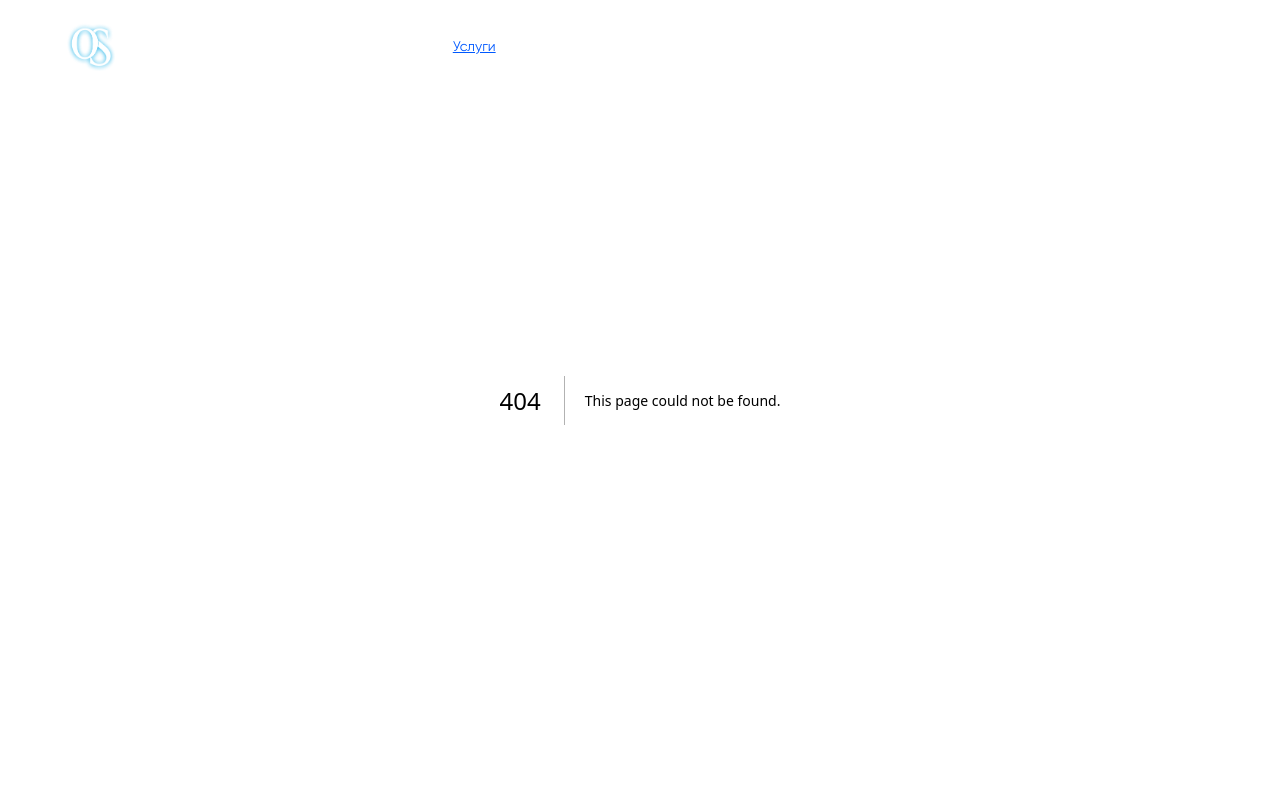
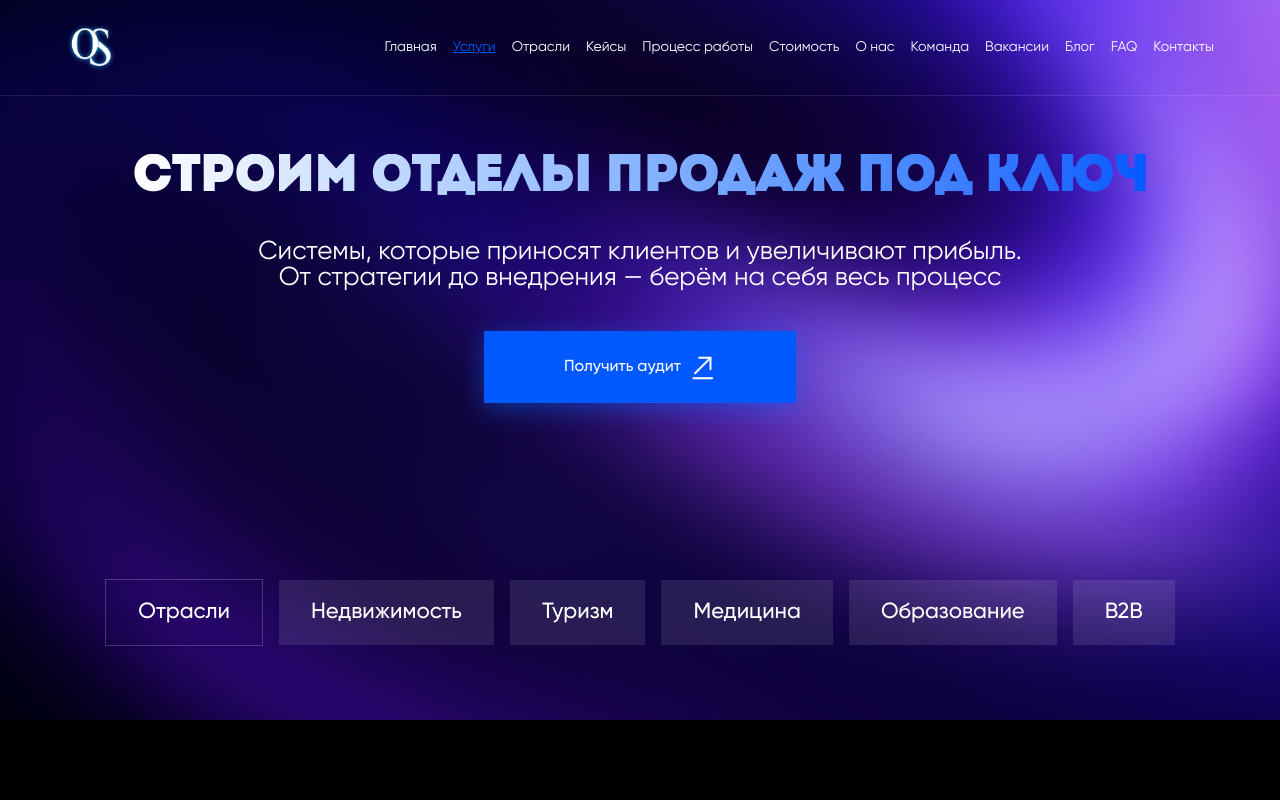
Before and after one commit to IslamAsankojoev/onoysat, a Next.js app: page /services in a window 1280 px wide. Before the commit this address had no page. Shown: the top 800 px of the page. Built offline with nearby package versions, Linux system fonts and the light colour scheme; a web font is replaced by a local one.

Commit message:
added services page

```diff
--- /dev/null
+++ b/app/services/page.tsx
@@ -0,0 +1,13 @@
+import { Application, Cases, FAQ, Services, ServicesHero } from '@/widgets'
+
+export default function Home() {
+  return (
+    <div>
+      <ServicesHero />
+      <Services />
+      <Cases />
+      <Application />
+      <FAQ />
+    </div>
+  )
+}
--- /dev/null
+++ b/src/widgets/ServicesHero.tsx
@@ -0,0 +1,128 @@
+'use client'
+
+import Image from 'next/image'
+import { Button, Typography } from '@/shared/ui'
+import { motion } from 'framer-motion'
+import { useScrollAnimation } from '@/shared/hooks/useScrollAnimation'
+
+// Импорты изображений
+const imgSend = '/01cfeaf1a961aa2dea706db4613c3ada3546d5cc.svg'
+const imgEllipse2 = '/af4ee9f8283046cc4514094b853008efea8a7847.png'
+const imgHeroPattern = '/3e0b53deb7f94115e48cc969b62127244a0e8fd7.svg'
+const imgFrame = '/7039737abe86ad8ac7bc3b1c19a46f72be6500db.svg'
+
+const otrasli = ['Недвижимость', 'Туризм', 'Медицина', 'Образование', 'B2B']
+
+export const ServicesHero = () => {
+  const { ref: heroRef, isInView: heroInView } = useScrollAnimation(0.1)
+
+  return (
+    <div className="relative w-full h-screen bg-black overflow-hidden">
+      {/* Фоновые декоративные элементы */}
+      <motion.div ref={heroRef} className="">
+        <Image
+          src={imgEllipse2}
+          alt="background ellipse"
+          width={2588}
+          height={1708}
+          className="w-full h-full"
+        />
+      </motion.div>
+
+      <div className="container flex flex-col justify-center gap-44 items-center absolute top-0 left-0 right-0 h-full py-20 mx-auto">
+        <motion.div
+          className="flex flex-col items-center gap-10"
+          initial={{ opacity: 0, y: 50 }}
+          animate={heroInView ? { opacity: 1, y: 0 } : { opacity: 0, y: 50 }}
+          transition={{ duration: 0.3, delay: 0.1, ease: 'easeOut' }}
+        >
+          <motion.div
+            className="flex flex-col items-center gap-[35px] text-center"
+            initial={{ opacity: 0 }}
+            animate={heroInView ? { opacity: 1 } : { opacity: 0 }}
+            transition={{ duration: 0.3, delay: 0.2 }}
+          >
+            <motion.div
+              className="flex flex-col"
+              initial={{ opacity: 0, y: 30 }}
+              animate={heroInView ? { opacity: 1, y: 0 } : { opacity: 0, y: 30 }}
+              transition={{ duration: 0.3, delay: 0.1, ease: 'easeOut' }}
+            >
+              <Typography
+                variant="h1"
+                className="text-[50px] bg-clip-text text-transparent text-5xl font-extrabold bg-gradient-to-r from-white to-accent-primary"
+              >
+                Строим отделы продаж под ключ
+              </Typography>
+            </motion.div>
+            <motion.div
+              className="w-[907px]"
+              initial={{ opacity: 0, y: 20 }}
+              animate={heroInView ? { opacity: 1, y: 0 } : { opacity: 0, y: 20 }}
+              transition={{ duration: 0.3, delay: 0.2, ease: 'easeOut' }}
+            >
+              <Typography variant="h2" className="text-white">
+                Системы, которые приносят клиентов и увеличивают прибыль. <br />
+                От стратегии до внедрения — берём на себя весь процесс
+              </Typography>
+            </motion.div>
+          </motion.div>
+
+          <motion.div
+            className="flex items-center gap-10"
+            initial={{ opacity: 0, y: 30 }}
+            animate={heroInView ? { opacity: 1, y: 0 } : { opacity: 0, y: 30 }}
+            transition={{ duration: 0.3, delay: 0.3, ease: 'easeOut' }}
+          >
+            <motion.div
+              whileHover={{ scale: 1.05 }}
+              whileTap={{ scale: 0.95 }}
+              transition={{ duration: 0.2 }}
+            >
+              <Button variant="default" className="px-20">
+                <Typography variant="button" className="flex items-center gap-2">
+                  Получить аудит
+                  <div className="flex items-center justify-center">
+                    <div className="rotate-180 scale-y-[-100%]">
+                      <div className="w-[27px] h-[27px]">
+                        <Image
+                          src={imgSend}
+                          alt="send icon"
+                          width={27}
+                          height={27}
+                          className="w-full h-full"
+                        />
+                      </div>
+                    </div>
+                  </div>
+                </Typography>
+              </Button>
+            </motion.div>
+          </motion.div>
+        </motion.div>
+
+        <motion.div
+          className="flex items-center justify-between w-full"
+          initial={{ opacity: 0, y: 50 }}
+          animate={heroInView ? { opacity: 1, y: 0 } : { opacity: 0, y: 50 }}
+          transition={{ duration: 0.3, delay: 0.4, ease: 'easeOut' }}
+        >
+          <div className="flex items-center gap-4 justify-center w-full">
+            <div className="flex items-center gap-2 border border-white/20 px-8 py-4">
+              <Typography variant="bodyL" className="text-white">
+                Отрасли
+              </Typography>
+            </div>
+            {otrasli.map((item) => (
+              <div key={item} className="flex items-center gap-2 bg-white/10 px-8 py-4">
+                <Typography variant="bodyL" className="text-white">
+                  {item}
+                </Typography>
+              </div>
+            ))}
+          </div>
+        </motion.div>
+      </div>
+    </div>
+  )
+}
--- a/src/widgets/index.ts
+++ b/src/widgets/index.ts
@@ -6,3 +6,4 @@ export * from './Application'
 export * from './FAQ'
 export * from './Footer'
 export * from './Cases'
+export * from './ServicesHero'
```
Also changed, not shown: public/af4ee9f8283046cc4514094b853008efea8a7847 (1).png (added), public/af4ee9f8283046cc4514094b853008efea8a7847.png (added).
